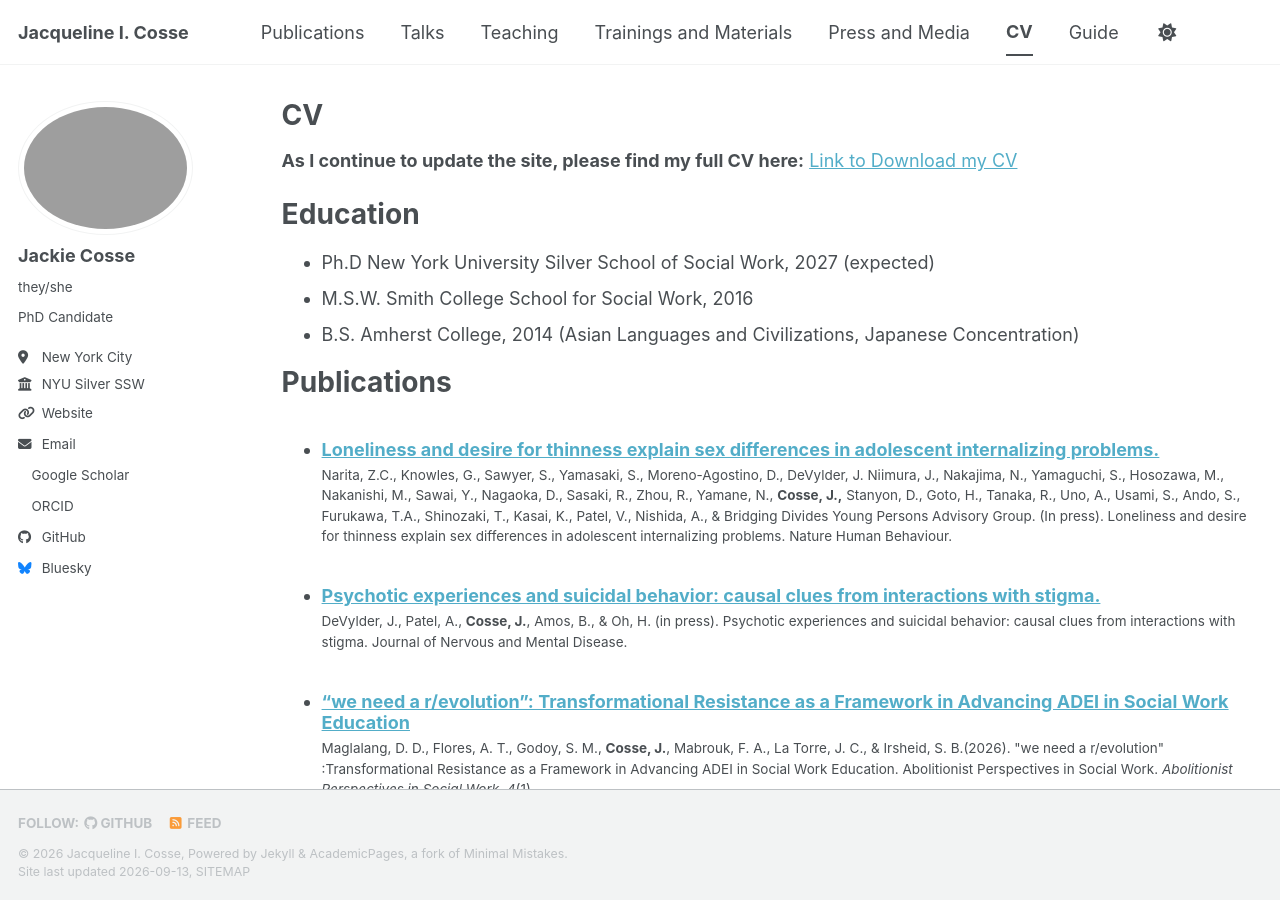
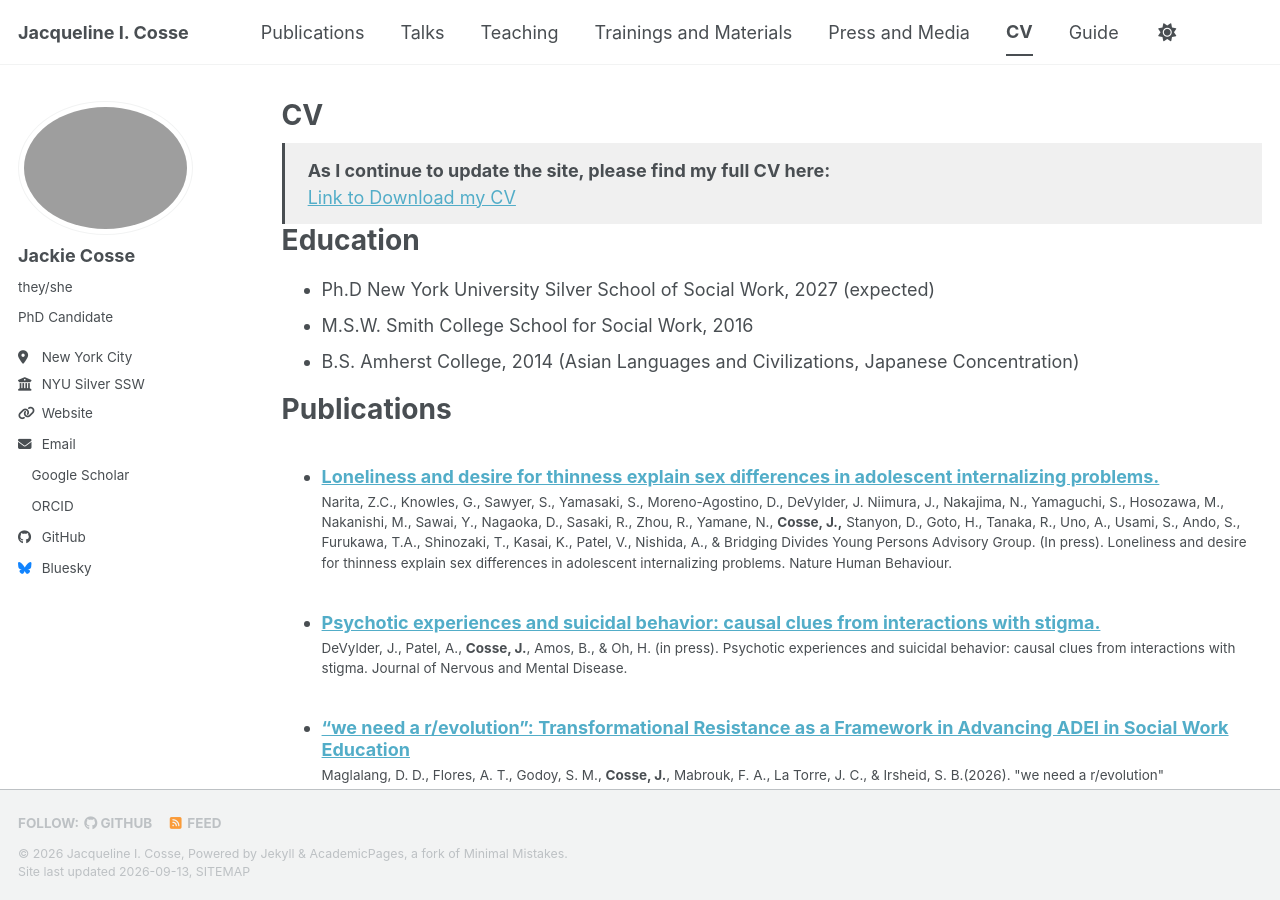
Before and after one commit to jackiecosse/jackiecosse.com, a Jekyll site: the page built from _pages/cv.md, in a window 1280 px wide and 900 px high. Built offline with Jekyll 4.4.1, drawn with Linux system fonts in a browser that asks for light colours; a style sheet for code colours, icons or effects is not loaded.

Commit message:
Update cv.md [update constr msg]

```diff
--- a/_pages/cv.md
+++ b/_pages/cv.md
@@ -9,8 +9,10 @@ redirect_from:
 
 {% include base_path %}
 
-**As I continue to update the site, please find my full CV here:**
-[Link to Download my CV]({{ base_path }}/files/J_Cosse_CV_2026_08_31.pdf)
+<div class="wordwrap" style="padding: 0.75em 1em; border-left: 3px solid currentColor; background-color: rgba(128,128,128,0.12);">
+<strong>As I continue to update the site, please find my full CV here:</strong><br>
+<a href="{{ base_path }}/files/J_Cosse_CV_2026_08_31.pdf">Link to Download my CV</a>
+</div>
 
 Education
 ======
```
